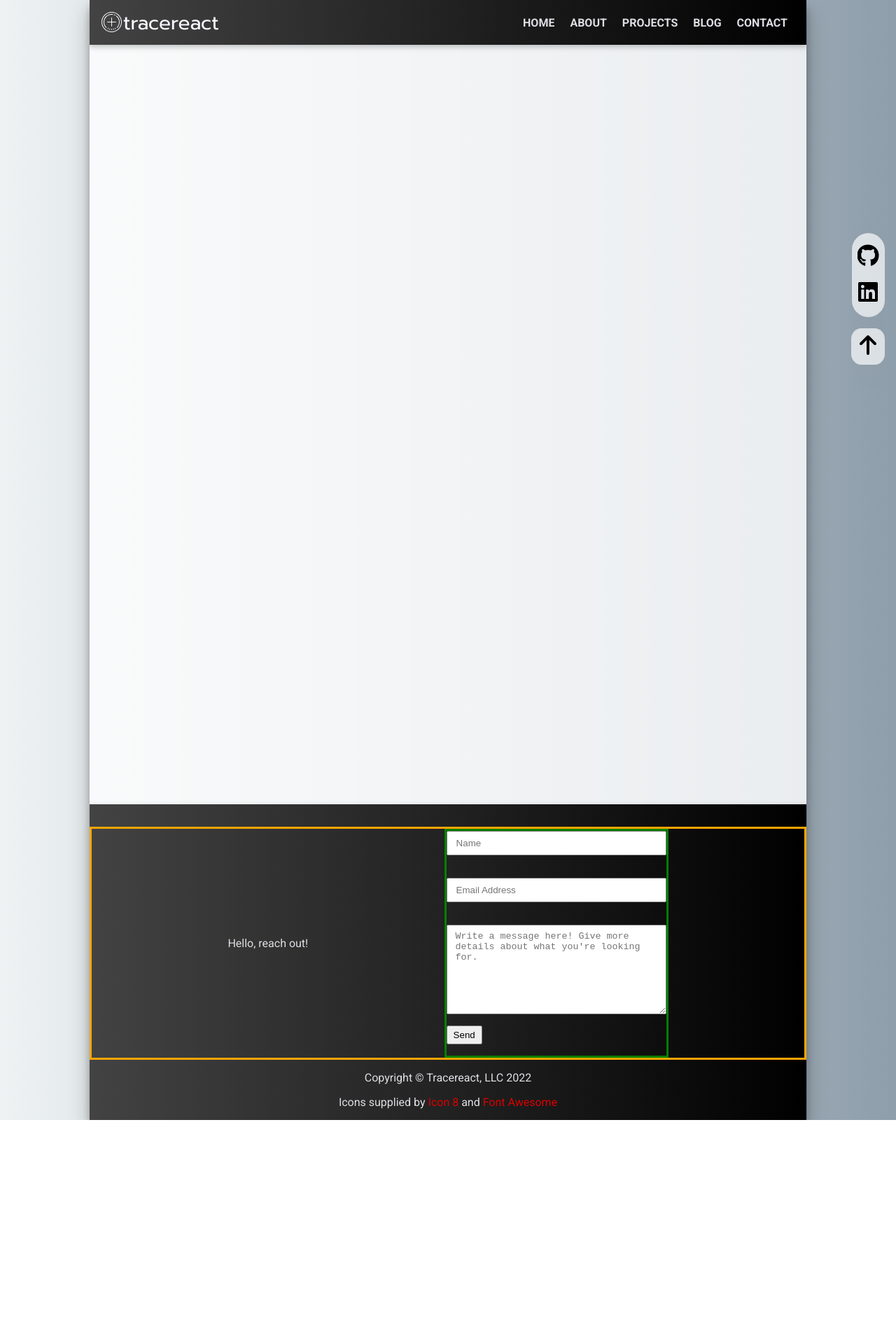
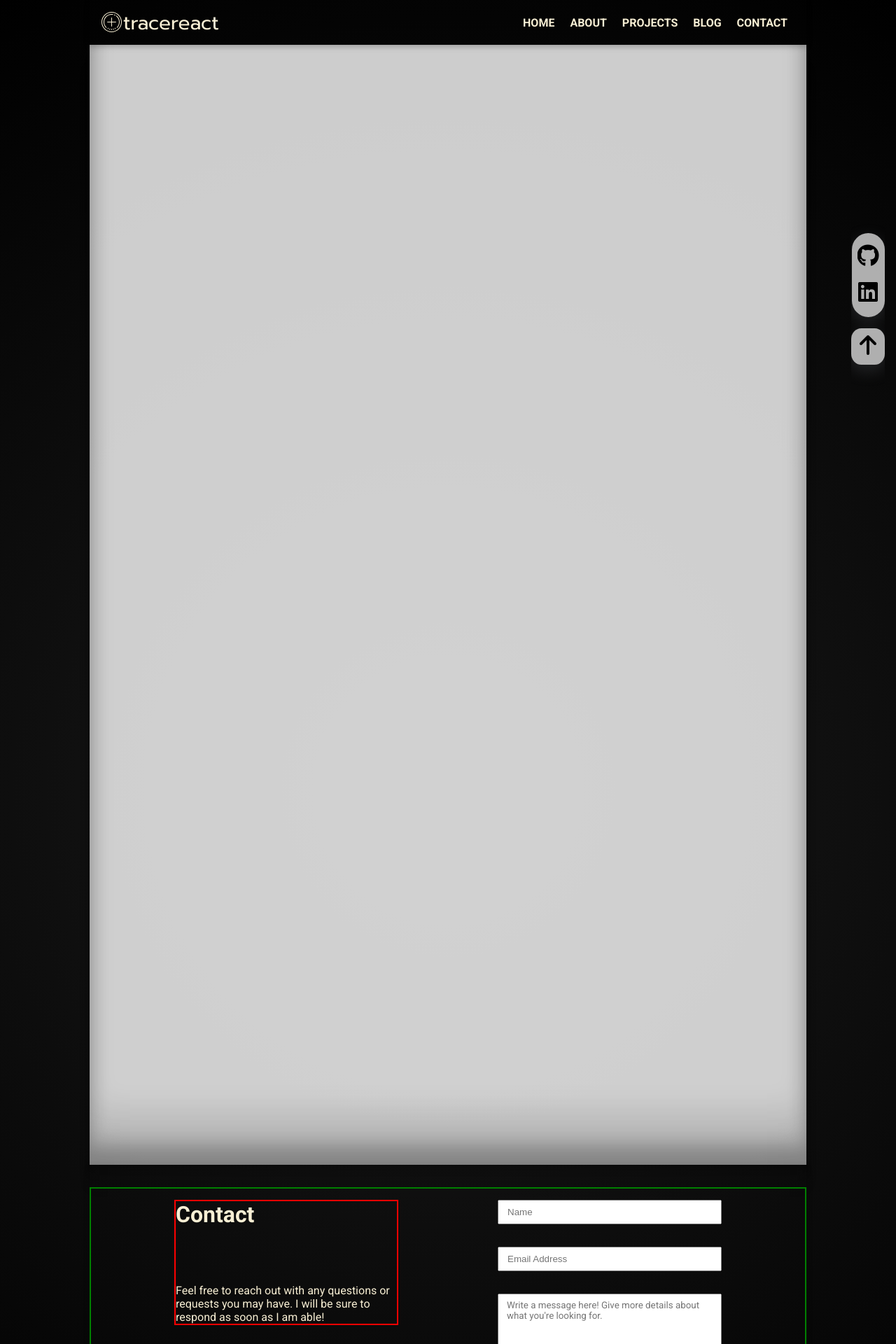
Before and after one commit to tracereact/company-website, a React (Create React App) app: page / in a window 1280 px wide. Shown: the top 1920 px of the page at 70% size. Before the commit the page ends 1600 px from the top, so only its background shows below. Built offline with nearby package versions, Linux system fonts and the light colour scheme; no server answers.

Commit message:
Add custom button component and improve styling

```diff
--- a/package.json
+++ b/package.json
@@ -7,6 +7,7 @@
     "@testing-library/react": "^13.4.0",
     "@testing-library/user-event": "^13.5.0",
     "firebase": "^9.10.0",
+    "prop-types": "^15.8.1",
     "react": "^18.2.0",
     "react-dom": "^18.2.0",
     "react-scripts": "5.0.1",
--- a/src/App.js
+++ b/src/App.js
@@ -1,18 +1,18 @@
 import React from 'react';
 import './styles/global.css';
 // import Welcome from './components/welcome';
+import Header from './components/header';
 import Footer from './components/footer';
-import Header from './components/header';
 import Sidebar from './components/sidebar';
+import Content from './components/content';
 
 const App = () => {
   return (
     <div className="App">
-      <div className="page">
-        <Header />
-        <Footer />
-      </div>
+      <Header />
       <Sidebar />
+      <Content />
+      <Footer />
     </div>
   );
 };
--- a/src/components/contact.js
+++ b/src/components/contact.js
@@ -1,4 +1,5 @@
 import React, { useState, useEffect } from 'react';
+import Button from './utils/button';
 import '../styles/contact.css';
 import SaveMessage from './firebase/firebase-message';
 
@@ -119,7 +120,13 @@ const Contact = () => {
 
   return (
     <div className="contact">
-      <div className="message">Hello, reach out!</div>
+      <div className="info">
+        <div className="title">Contact</div>
+        <div className="body">
+          Feel free to reach out with any questions or requests you may have.
+          I will be sure to respond as soon as I am able!
+        </div>
+      </div>
       <form method="post" onSubmit={submitForm} noValidate>
         <input
           type="text"
@@ -155,6 +162,7 @@ const Contact = () => {
         <button type="submit" id="send">
           Send
         </button>
+        <Button type='submit' name='Send' />
         <div
           className="g-recaptcha"
           data-sitekey={process.env.REACT_APP_SITE_KEY_PROD}
--- /dev/null
+++ b/src/components/content.js
@@ -0,0 +1,10 @@
+import React from 'react';
+import '../styles/content.css';
+
+const Content = () => {
+  return (
+    <div className="content" />
+  );
+};
+
+export default Content;
--- a/src/components/header.js
+++ b/src/components/header.js
@@ -1,6 +1,7 @@
 import React from 'react';
 import '../styles/header.css';
 import Icon from './icon';
+import Button from './utils/button';
 
 const Header = () => {
   return (
@@ -12,19 +13,19 @@ const Header = () => {
       <div className="menu">
         <ul className="menu-items">
           <li className="menu-item">
-            <a href="/">HOME</a>
+            <Button type='link' name='HOME' link='/' />
           </li>
           <li className="menu-item">
-            <a href="/#about">ABOUT</a>
+            <Button type='link' name='ABOUT' link='/#about' />
           </li>
           <li className="menu-item">
-            <a href="/#projects">PROJECTS</a>
+            <Button type='link' name='PROJECTS' link='/#projects' />
           </li>
           <li className="menu-item">
-            <a href="/#">BLOG</a>
+            <Button type='link' name='BLOG' link='/#' />
           </li>
           <li className="menu-item">
-            <a href="/#contact">CONTACT</a>
+            <Button type='link' name='CONTACT' link='/#contact' />
           </li>
         </ul>
       </div>
--- /dev/null
+++ b/src/components/utils/button.js
@@ -0,0 +1,34 @@
+import React from 'react';
+import PropTypes from 'prop-types';
+import '../../styles/utils/button.css';
+
+const Button = (props) => {
+  const {
+    type,
+    name,
+    link
+  } = props;
+
+  Button.propTypes = {
+    type: PropTypes.string.isRequired,
+    name: PropTypes.string.isRequired,
+    link: PropTypes.string
+  };
+
+  Button.defaultProps = {
+    link: ''
+  };
+
+  if (type === 'submit') {
+    return (
+      <div className="custom"><button type="submit">{name}</button></div>
+    );
+  }
+
+  return (
+    <div className="custom"><a href={link}>{name}</a></div>
+  );
+
+};
+
+export default Button;
--- a/src/styles/contact.css
+++ b/src/styles/contact.css
@@ -2,11 +2,29 @@
 
 .contact {
   display: flex;
-  align-items: center;
-  justify-content: space-evenly;
+  align-items: flex-start;
+  justify-content: space-around;
   width: 100%;
+  padding: 1rem 3rem;
+  padding-bottom: 5rem;
 
-  border: 3px orange solid;
+  border: 2px solid green;
+}
+
+.contact .info {
+  display: flex;
+  flex-direction: column;
+  justify-content: space-between;
+  width: 20rem;
+  height: auto;
+
+  border: 2px solid red;
+}
+
+.contact .info .title {
+  font-size: 2rem;
+  font-weight: bold;
+  padding-bottom: 5rem;
 }
 
 .contact form {
@@ -16,7 +34,6 @@
   align-items: flex-start;
   gap: 1rem;
   width: 20rem;
-  border: 3px solid green;
 }
 
 .contact input {
@@ -26,6 +43,7 @@
 .contact textarea {
   width: 100%;
   min-height: 8rem;
+  font-family: inherit;
 }
 
 .contact input,
--- /dev/null
+++ b/src/styles/content.css
@@ -0,0 +1,14 @@
+@import url('./global.css');
+
+.content {
+  display: flex;
+  flex-direction: column;
+  justify-content: space-between;
+  align-items: center;
+  min-width: 30rem;
+  width: 80vw;
+  max-width: 70rem;
+  min-height: 200vh;
+  background-color: rgba(255, 255, 255, 0.801);
+  box-shadow: rgba(0, 0, 0, 0.17) 0px -23px 25px 0px inset, rgba(0, 0, 0, 0.15) 0px -36px 30px 0px inset, rgba(0, 0, 0, 0.1) 0px -79px 40px 0px inset, rgba(0, 0, 0, 0.06) 0px 2px 1px, rgba(0, 0, 0, 0.09) 0px 4px 2px, rgba(0, 0, 0, 0.09) 0px 8px 4px, rgba(0, 0, 0, 0.09) 0px 16px 8px, rgba(0, 0, 0, 0.09) 0px 32px 16px;
+}
--- a/src/styles/footer.css
+++ b/src/styles/footer.css
@@ -2,10 +2,12 @@
 
 .footer {
   background: var(--hf-background);
-  width: 100%;
+  width: var(--page-width);
+  min-width: var(--page-min-width);
+  max-width: var(--page-max-width);
   min-height: 4rem;
   display: flex;
-  color: var(--secondary-color);
+  color: var(--primary-color);
   justify-content: center;
   flex-direction: column;
   align-items: center;
--- a/src/styles/global.css
+++ b/src/styles/global.css
@@ -2,27 +2,14 @@
 
 :root {
   /* Global variables */
-
-  /* fallback for old browsers */
-  --hf-background: #000000;
-  /* Chrome 10-25, Safari 5.1-6 */
-  --hf-background: -webkit-linear-gradient(
-    to right,
-    #434343,
-    #000000
-  );
-  /* W3C, IE 10+/ Edge, Firefox 16+, Chrome 26+, Opera 12+, Safari 7+ */
-  --hf-background: linear-gradient(
-    to right,
-    #434343,
-    #000000
-  );
-
-  --hf-background-alt: #242222;
-  --hf-background-color: rgb(31, 41, 55);
-  --primary-color: ghostwhite;
+  --hf-background: #1b1b1b00;
+  --hf-background-color: rgb(27,27,27);
+  --primary-color: #f8efd4;
   --secondary-color: rgb(222, 222, 228);
   --tertiary-color: rgb(218, 0, 0);
+  --page-min-width: 30rem;
+  --page-width: 80vw;
+  --page-max-width: 70rem;
 
   /* Global Settings */
   font-family: Roboto, sans-serif;
@@ -42,40 +29,18 @@
   display: flex;
   flex-direction: column;
   align-items: center;
-  justify-content: center;
+  justify-content: space-between;
   min-height: 100vh;
   min-width: 100vw;
 
   /* Background */
 
   /* fallback for old browsers */
-  background: #8e9eab;
+  background: rgb(27,27,27);
+  /* W3C, IE 10+/ Edge, Firefox 16+, Chrome 26+, Opera 12+, Safari 7+ */
+  background: radial-gradient(circle, rgba(27,27,27,1) 0%, rgba(0,0,0,1) 100%);
   /* Chrome 10-25, Safari 5.1-6 */
-  background: -webkit-linear-gradient(
-    to right,
-    #eef2f3,
-    #8e9eab
-  );
-  /* W3C, IE 10+/ Edge, Firefox 16+, Chrome 26+, Opera 12+, Safari 7+ */
-  background: linear-gradient(
-    to right,
-    #eef2f3,
-    #8e9eab
-  );
-}
-
-.page {
-  display: flex;
-  flex-direction: column;
-  justify-content: space-between;
-  align-items: center;
-  min-width: 30rem;
-  width: 80vw;
-  max-width: 70rem;
-  min-height: 200vh;
-  background-color: rgba(255, 255, 255, 0.801);
-  box-shadow: rgba(0, 0, 0, 0.25) 0px 14px 28px,
-    rgba(0, 0, 0, 0.22) 0px 10px 10px;
+  background: -webkit-radial-gradient(circle, rgba(27,27,27,1) 0%, rgba(0,0,0,1) 100%);
 }
 
 html {
--- a/src/styles/header.css
+++ b/src/styles/header.css
@@ -3,13 +3,15 @@
 
 .header {
   background: var(--hf-background);
-  width: 100%;
+  width: var(--page-width);
+  min-width: var(--page-min-width);
+  max-width: var(--page-max-width);
   height: 4rem;
   display: flex;
   align-items: center;
   justify-content: space-between;
   padding: 0 1rem;
-  position: static;
+  position: sticky;
   box-shadow: rgba(0, 0, 0, 0.24) 0px 3px 8px;
 }
 
@@ -38,44 +40,7 @@
   display: flex;
   justify-content: space-between;
   align-items: center;
-  color: var(--secondary-color);
+  color: var(--primary-color);
   font-weight: bold;
   list-style: none;
 }
-
-.menu-item {
-  display: flex;
-  padding: 0.2rem 0.5rem;
-  border-radius: 2rem;
-  border: 0.2rem solid rgba(0, 0, 0, 0);
-}
-
-.menu-item:hover {
-  cursor: pointer;
-  animation: fill-in 0.55s forwards ease-in-out;
-  animation-delay: 0.1s;
-}
-
-.menu-item a {
-  text-decoration: none;
-  color: var(--secondary-color);
-}
-
-.menu-item:active {
-  scale: 0.999;
-}
-
-@keyframes fill-in {
-  0% {
-    border-color: rgba(0, 0, 0, 0);
-    background-color: inherit;
-  }
-  50% {
-    border-color: var(--tertiary-color);
-    background-color: inherit;
-  }
-  100% {
-    border-color: var(--tertiary-color);
-    background-color: var(--tertiary-color);
-  }
-}
--- /dev/null
+++ b/src/styles/utils/button.css
@@ -0,0 +1,45 @@
+@import url('../global.css');
+
+.custom {
+  display: flex;
+  padding: 0.2rem 0.5rem;
+  border-radius: 2rem;
+  border: 0.2rem solid rgba(0, 0, 0, 0);
+  color: var(--primary-color);
+}
+
+.custom:hover {
+  cursor: pointer;
+  animation: fill-in 0.55s forwards ease-in-out;
+  animation-delay: 0.1s;
+}
+
+.custom a {
+  text-decoration: none;
+  color:inherit;
+}
+
+.custom:active {
+  scale: 0.999;
+}
+
+@keyframes fill-in {
+  0% {
+    border-color: inherit;
+    background-color: inherit;
+  }
+  25% {
+    border-color: var(--primary-color);
+    background-color: inherit;
+  }
+  75% {
+    border-color: var(--primary-color);
+    background-color: var(--primary-color);
+    color: var(--hf-background-color);
+  }
+  100% {
+    border-color: var(--primary-color);
+    background-color: var(--primary-color);
+    color: var(--hf-background-color);
+  }
+}
```
Also changed, not shown: 1 other file (tests, documents, lock files or other folders).
